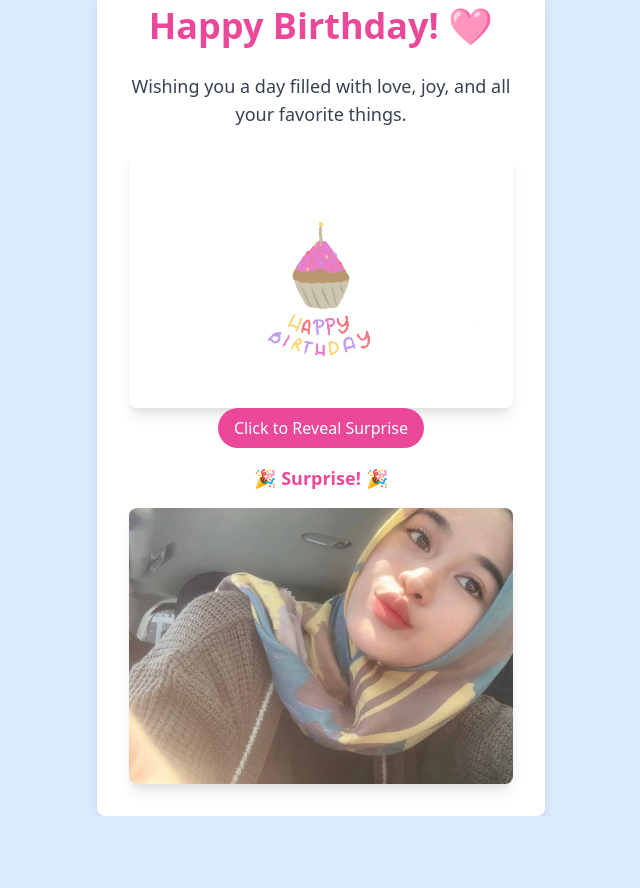
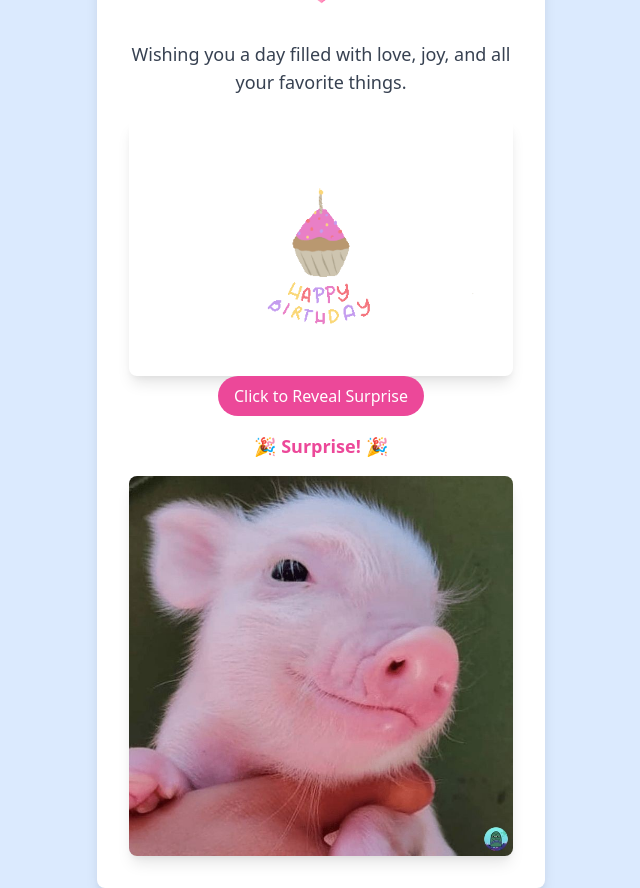
Before and after one commit to codingmenyenangkan/happybirthday, a plain HTML site: page index.html in a window 1280 px wide. Both pictures are taken after a click on the button "Click to Reveal Surprise". Shown: the whole page, without its empty margins (319-959 px from the left). Before the commit the page ends 816 px from the top, so only its background shows below. Drawn offline with nearby package versions, Linux system fonts and the light colour scheme.

Commit message:
feat: add img

```diff
--- a/index.html
+++ b/index.html
@@ -8,7 +8,7 @@
 </head>
 <body class="flex items-center justify-center h-screen bg-blue-100">
     <div class="text-center p-8 bg-white shadow-lg rounded-lg max-w-md">
-        <h1 class="text-4xl font-bold text-pink-500 mb-4 animate-bounce">Happy Birthday! 🩷</h1>
+        <h1 class="text-4xl font-bold text-pink-500 mb-4 animate-bounce">Happy Birthday! Ica 🩷</h1>
         <p class="text-lg text-gray-700 mb-6">Wishing you a day filled with love, joy, and all your favorite things.</p>
 
         <div id="" class="mt-4 ">
@@ -17,11 +17,11 @@
         <button id="revealButton" class="bg-pink-500 text-white px-4 py-2 rounded-full hover:bg-pink-600 transition duration-300">Click to Reveal Surprise</button>
         <div id="surprise" class="mt-4 hidden">
             <p class="text-lg font-semibold text-pink-500">🎉 Surprise! 🎉</p>
-            <img src="foto.jpeg" alt="Surprise Image" class="mt-4 mx-auto rounded-lg shadow-lg">
+            <img src="ica.jpg" alt="Surprise Image" class="mt-4 mx-auto rounded-lg shadow-lg">
         </div>
     </div>
 
-    <audio id="birthdaySong" src="Pamungkas Happy Birthday To You.mp3"></audio>
+    <audio id="birthdaySong" autoplay src="Pamungkas Happy Birthday To You.mp3"></audio>
 
     <script src="script.js"></script>
 </body>
```
Also changed, not shown: ica.jpg (added).
